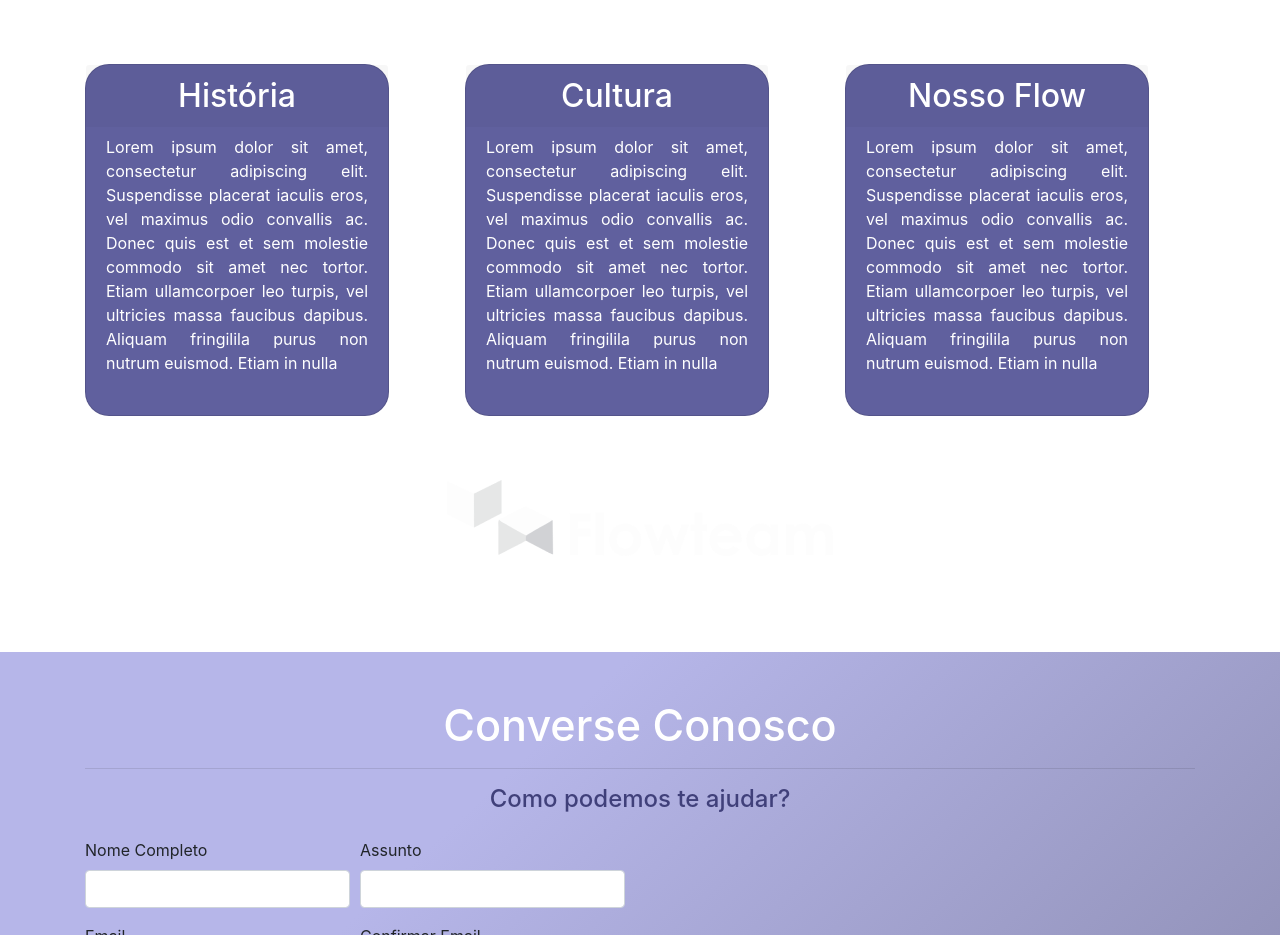
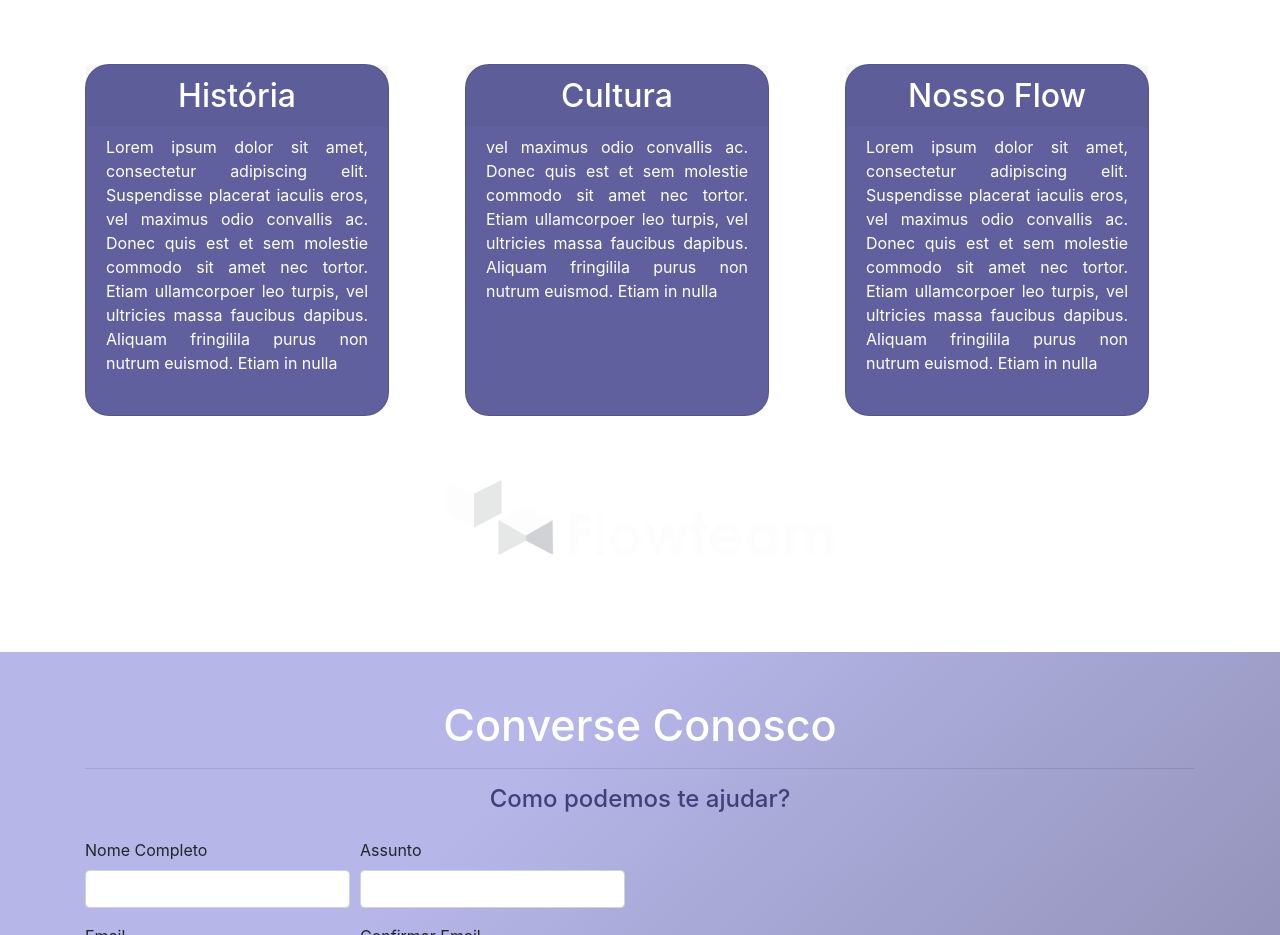
Before and after one commit to flowcorplabs/flowcorp, a website: page index.html in a window 1280 px wide. Shown: the part 880-1815 px from the top of the page. Drawn offline with Linux system fonts and the light colour scheme.

Commit message:
first commit

```diff
--- a/index.html
+++ b/index.html
@@ -65,7 +65,6 @@
 						</div>
 						<div class="card-body">
 							<p class="card-text">
-								Lorem ipsum dolor sit amet, consectetur adipiscing elit. Suspendisse placerat iaculis eros,
 								vel maximus odio convallis ac. Donec quis est et sem molestie commodo sit amet nec tortor. Etiam ullamcorpoer
 								leo turpis, vel ultricies massa faucibus dapibus. Aliquam fringilila purus non nutrum euismod. Etiam in nulla
 							</p>
```
